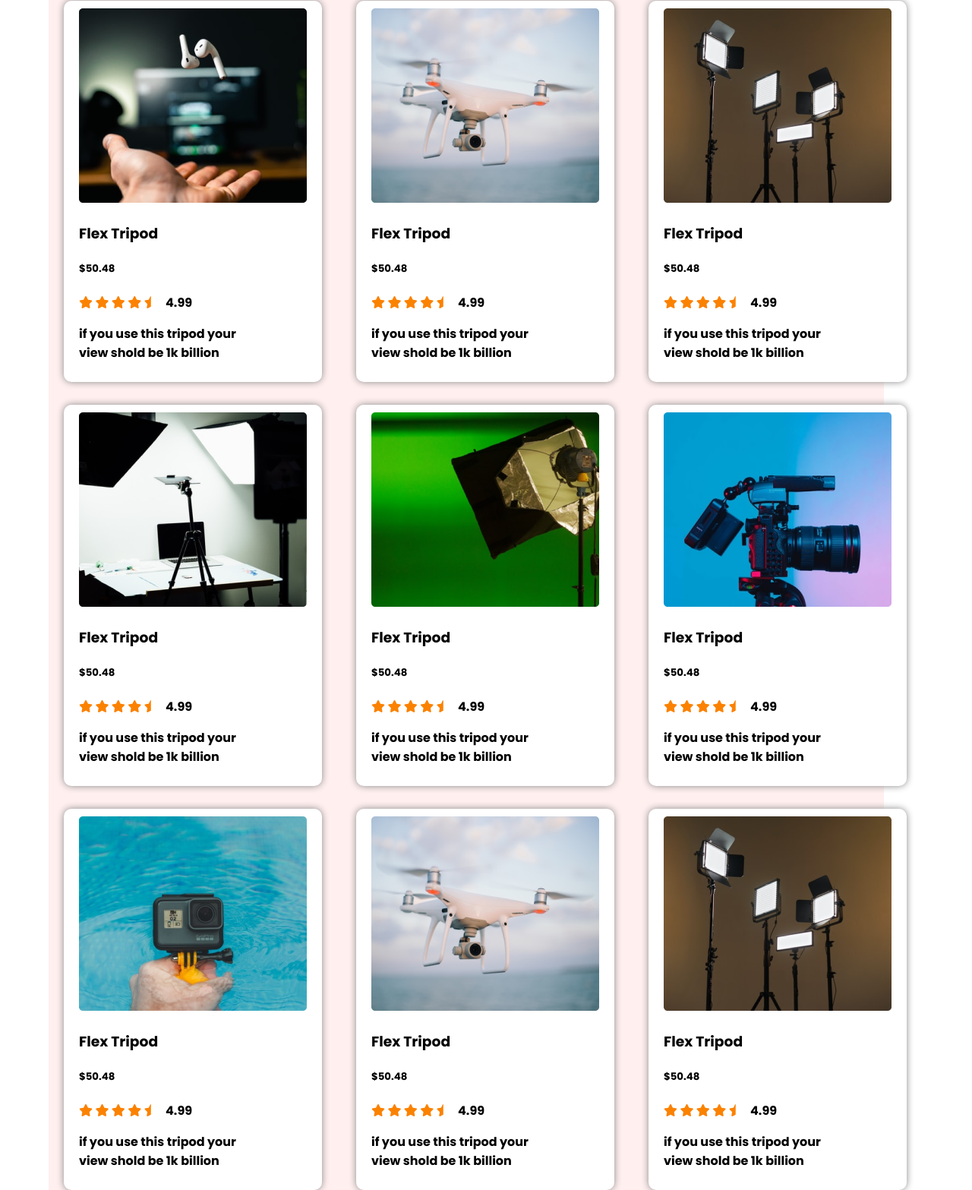
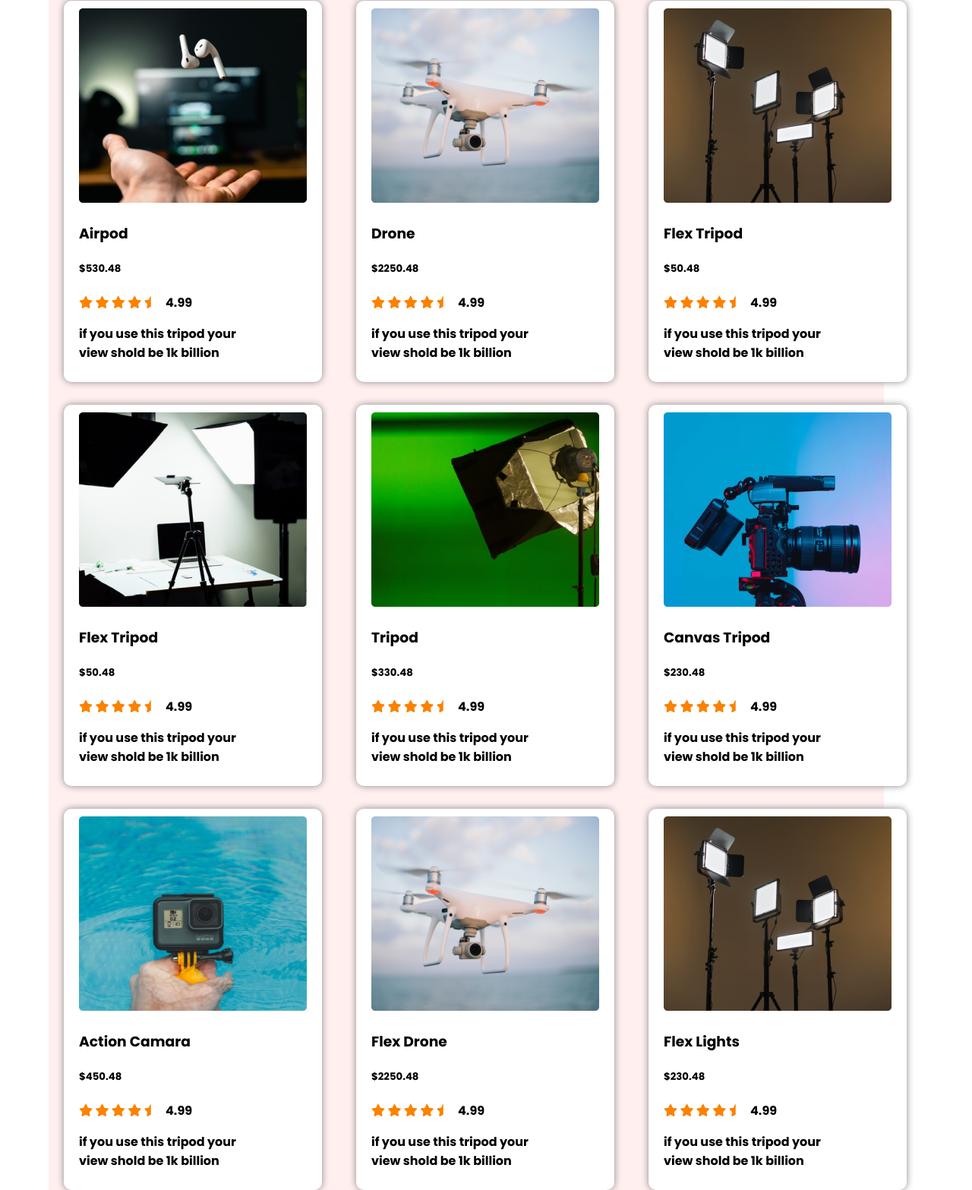
Before and after one commit to muhayminul96/Programing-hero-assignment-two, a plain HTML site: page index.html in a window 1280 px wide. Shown: the part 1245-2812 px from the top of the page at 76% size. Drawn offline with Linux system fonts and the light colour scheme.

Commit message:
aita final

```diff
--- a/index.html
+++ b/index.html
@@ -82,8 +82,8 @@
                 </div>
                 <div class="product">
                     <img src="images/setup.png" alt="" class="product-img">
-                    <h3 class="product-name">Gear</h3>
-                    <h5 class="price">$50.48</h5>
+                    <h3 class="product-name">setup</h3>
+                    <h5 class="price">$2250.48</h5>
                     <p class="prduct-rating">
                         <i class="fas fa-star"></i>
                         <i class="fas fa-star"></i>
@@ -98,8 +98,8 @@
                 </div>
                 <div class="product">
                     <img src="images/airpod.png" alt="" class="product-img">
-                    <h3 class="product-name">Flex Tripod</h3>
-                    <h5 class="price">$50.48</h5>
+                    <h3 class="product-name">Airpod </h3>
+                    <h5 class="price">$530.48</h5>
                     <p class="prduct-rating">
                         <i class="fas fa-star"></i>
                         <i class="fas fa-star"></i>
@@ -114,8 +114,8 @@
                 </div>
                 <div class="product">
                     <img src="images/drone.png" alt="" class="product-img">
-                    <h3 class="product-name">Flex Tripod</h3>
-                    <h5 class="price">$50.48</h5>
+                    <h3 class="product-name">Drone</h3>
+                    <h5 class="price">$2250.48</h5>
                     <p class="prduct-rating">
                         <i class="fas fa-star"></i>
                         <i class="fas fa-star"></i>
@@ -162,8 +162,8 @@
                 </div>
                 <div class="product">
                     <img src="images/single-light.png" alt="" class="product-img">
-                    <h3 class="product-name">Flex Tripod</h3>
-                    <h5 class="price">$50.48</h5>
+                    <h3 class="product-name">Tripod</h3>
+                    <h5 class="price">$330.48</h5>
                     <p class="prduct-rating">
                         <i class="fas fa-star"></i>
                         <i class="fas fa-star"></i>
@@ -178,8 +178,8 @@
                 </div>
                 <div class="product">
                     <img src="images/camera.png" alt="" class="product-img">
-                    <h3 class="product-name">Flex Tripod</h3>
-                    <h5 class="price">$50.48</h5>
+                    <h3 class="product-name">Canvas Tripod</h3>
+                    <h5 class="price">$230.48</h5>
                     <p class="prduct-rating">
                         <i class="fas fa-star"></i>
                         <i class="fas fa-star"></i>
@@ -194,8 +194,8 @@
                 </div>
                 <div class="product">
                     <img src="images/action.png" alt="" class="product-img">
-                    <h3 class="product-name">Flex Tripod</h3>
-                    <h5 class="price">$50.48</h5>
+                    <h3 class="product-name">Action Camara</h3>
+                    <h5 class="price">$450.48</h5>
                     <p class="prduct-rating">
                         <i class="fas fa-star"></i>
                         <i class="fas fa-star"></i>
@@ -210,8 +210,8 @@
                 </div>
                 <div class="product">
                     <img src="images/drone.png" alt="" class="product-img">
-                    <h3 class="product-name">Flex Tripod</h3>
-                    <h5 class="price">$50.48</h5>
+                    <h3 class="product-name">Flex Drone</h3>
+                    <h5 class="price">$2250.48</h5>
                     <p class="prduct-rating">
                         <i class="fas fa-star"></i>
                         <i class="fas fa-star"></i>
@@ -226,8 +226,8 @@
                 </div>
                 <div class="product">
                     <img src="images/lights.png" alt="" class="product-img">
-                    <h3 class="product-name">Flex Tripod</h3>
-                    <h5 class="price">$50.48</h5>
+                    <h3 class="product-name">Flex Lights</h3>
+                    <h5 class="price">$230.48</h5>
                     <p class="prduct-rating">
                         <i class="fas fa-star"></i>
                         <i class="fas fa-star"></i>
@@ -245,6 +245,9 @@
                 <a href="#"> See more <i class="fas fa-arrow-right"></i></a>
             </div>
         </section>
+
+        <!-- about start -->
+
         <section id="about">
             <div class="about-part">
                 <h2>
--- a/styles/style.css
+++ b/styles/style.css
@@ -44,11 +44,13 @@ body {
     display: flex;
     padding-left: 30px;
 
+
 }
+
+/* style for heeadig image transform */
 
 .heading:hover img {
     transform: scale(1.3, 1.4) rotate(56deg);
-    border: 3px solid blue;
     overflow: hidden;
 
 }
@@ -93,6 +95,7 @@ body {
     width: 70%;
     padding-left: 20%;
     margin-right: 10%;
+    transition: transform 5s;
 }
 
 
@@ -151,6 +154,8 @@ body {
     padding-right: 60px;
 }
 
+/* style for about  */
+
 #about {
     padding: 40px 10%;
     display: flex;
@@ -188,7 +193,9 @@ footer a {
 
 /* media Query part  */
 
-@media screen and (max-width: 481px) and (min-width:320px) {
+/* for phone 0-688 px */
+
+@media screen and (max-width: 689px) and (min-width:0px) {
 
     .heading {
         flex-direction: column;
@@ -220,7 +227,10 @@ footer a {
     }
 }
 
-@media screen and (max-width: 1100px) and (min-width: 479px) {
+
+/* for tab 689px-992px px */
+
+@media screen and (max-width: 993px) and (min-width: 687px) {
     .heading {
         flex-direction: column;
 
```
